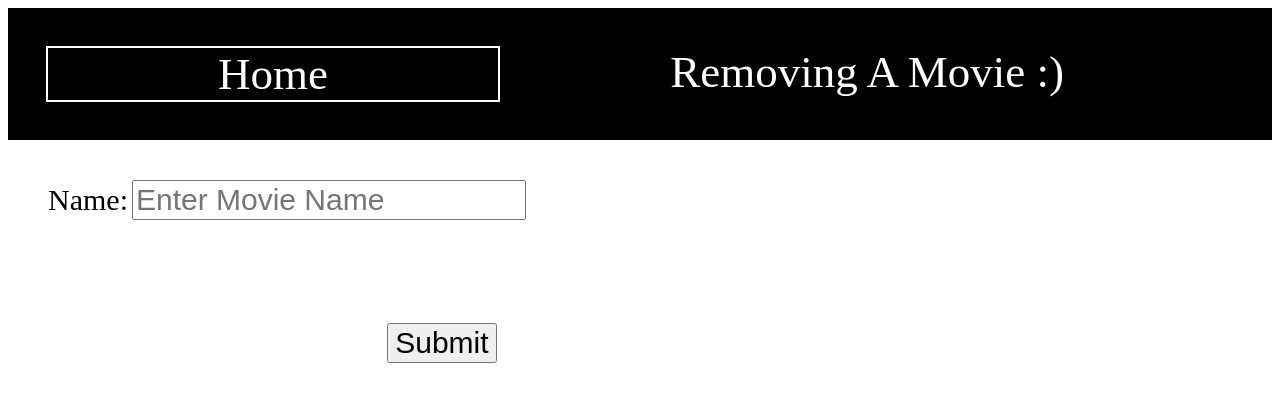
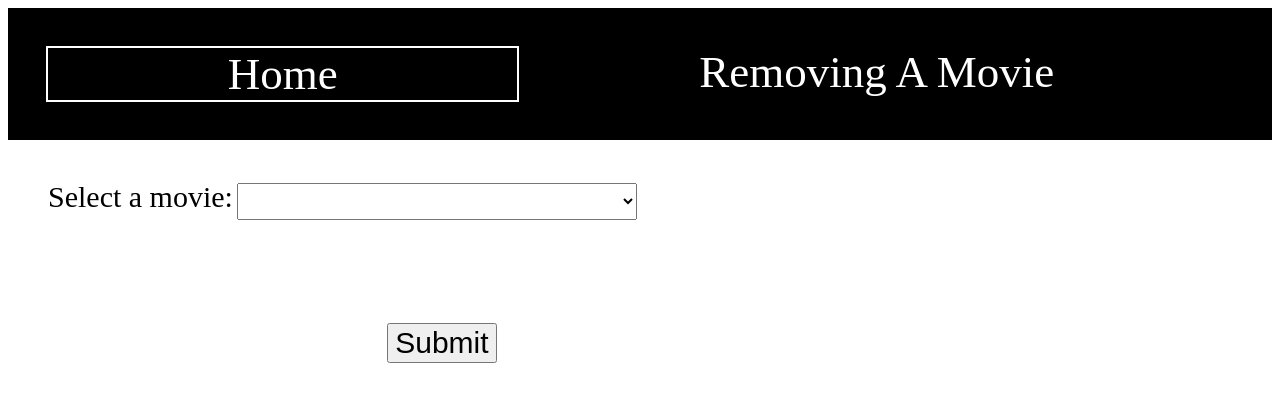
Before and after one commit to christiankurdi/MovieInventoryManager, a Flask app: page /removeMovie in a window 1280 px wide. Shown: the top 402 px of the page. Run offline with Flask 3, Linux system fonts and the light colour scheme; data that the repository does not hold is empty.

Commit message:
Added dropdown list for removing a movie

```diff
--- a/static/LookandFeel.css
+++ b/static/LookandFeel.css
@@ -77,6 +77,12 @@ a{
     border-bottom: 2px solid black;
 }
 
+#movieDropdown{
+    width: 400px;
+    padding: 8px;
+    font-size: 16px;
+}
+
 
 form div{
     margin: 40px;
--- a/templates/removeMovies.html
+++ b/templates/removeMovies.html
@@ -22,15 +22,19 @@
     <body>
         <header id = "header">
             <div class="column home"><a href="/">Home</a></div>
-            <div class="column">Removing A Movie :)</div>
+            <div class="column">Removing A Movie</div>
 
         </header>
 
         <form method = "POST" action="/removeFromDB">
-            <div id="labels">
-                <label name="name">Name:</label>
-                <input type="text" name = "nameBox" placeholder="Enter Movie Name" required/>
+            <div id="dropdown">
+                <label name="name">Select a movie:</label>
+                <select id="movieDropdown" name="movieDropdown">
+
+                </select>
             </div>
 
             <button type="submit" id="submit">Submit</button>
         </form>
+        <script src="../static/removeDropdown.js"></script>
+    </body>
```
Also changed, not shown: 1 other file.
